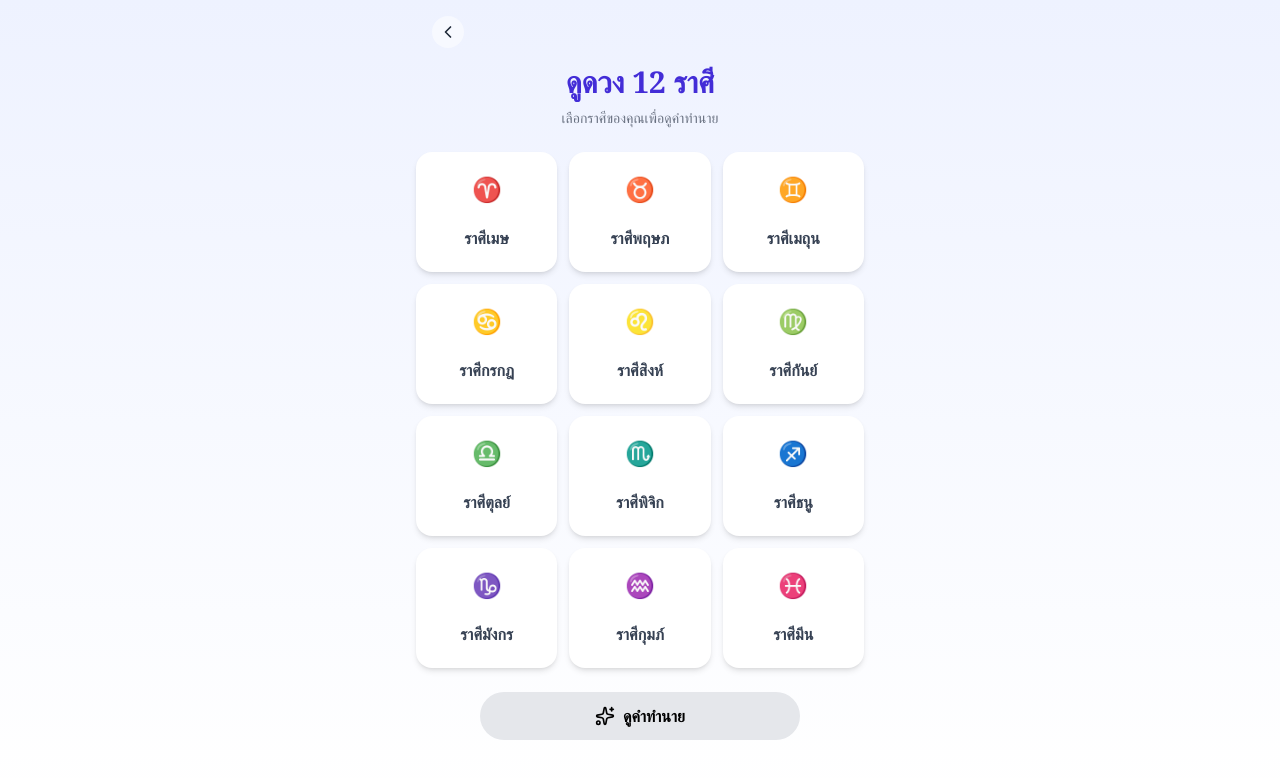
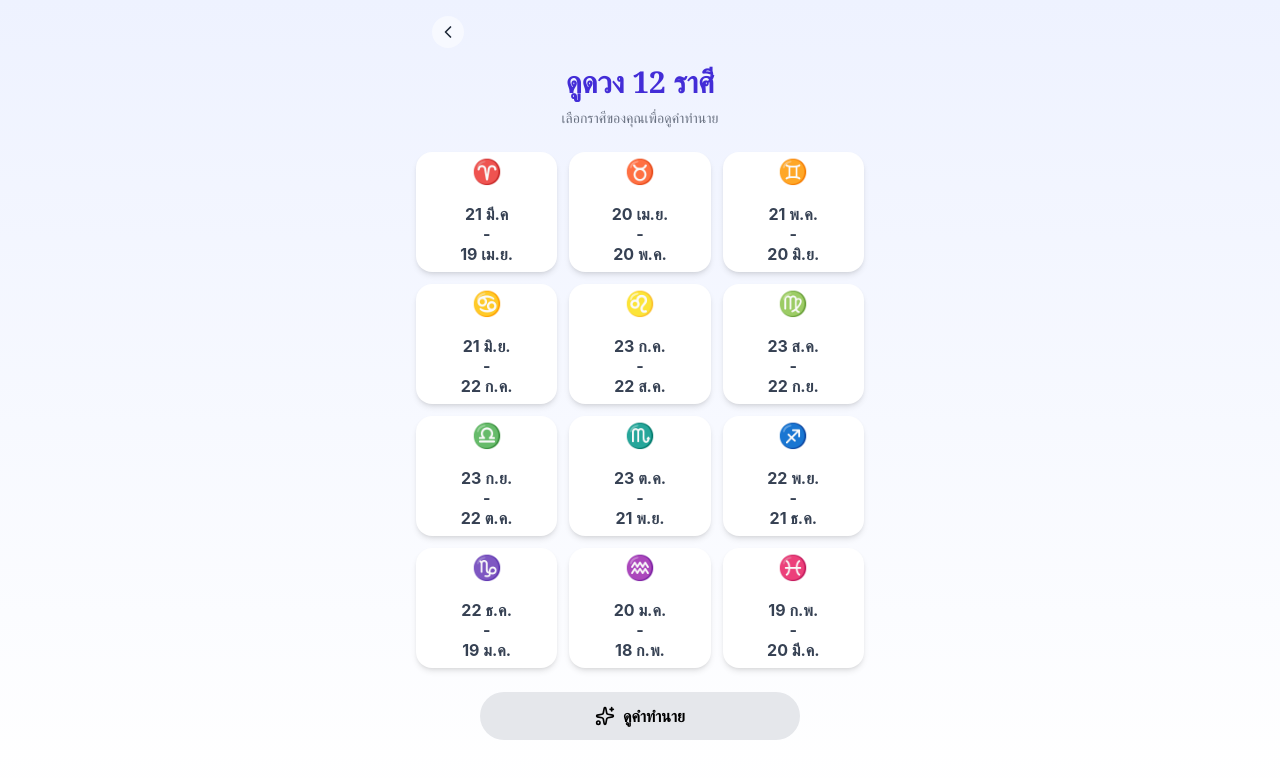
Before and after one commit to leo-nicha/horoscope-app, a React (Vite) app: page /luckywestzodiac in a window 1280 px wide. Shown: the top 778 px of the page. Built offline with nearby package versions, Linux system fonts and the light colour scheme.

Commit message:
edit text

```diff
--- a/src/components/WesternZodiac.tsx
+++ b/src/components/WesternZodiac.tsx
@@ -30,18 +30,18 @@ const WesternZodiac: React.FC = () => {
     const [error, setError] = useState<string | null>(null);
 
     const zodiacs = [
-    { key: "Aries", label: "ราศีเมษ", emoji: "♈" },
-    { key: "Taurus", label: "ราศีพฤษภ", emoji: "♉" },
-    { key: "Gemini", label: "ราศีเมถุน", emoji: "♊" },
-    { key: "Cancer", label: "ราศีกรกฎ", emoji: "♋" },
-    { key: "Leo", label: "ราศีสิงห์", emoji: "♌" },
-    { key: "Virgo", label: "ราศีกันย์", emoji: "♍" },
-    { key: "Libra", label: "ราศีตุลย์", emoji: "♎" },
-    { key: "Scorpio", label: "ราศีพิจิก", emoji: "♏" },
-    { key: "Sagittarius", label: "ราศีธนู", emoji: "♐" },
-    { key: "Capricorn", label: "ราศีมังกร", emoji: "♑" },
-    { key: "Aquarius", label: "ราศีกุมภ์", emoji: "♒" },
-    { key: "Pisces", label: "ราศีมีน", emoji: "♓" },
+        { key: "Aries", label: "21&nbsp;มี.ค - 19&nbsp;เม.ย.", emoji: "♈" },
+        { key: "Taurus", label: "20&nbsp;เม.ย. - 20&nbsp;พ.ค.", emoji: "♉" },
+        { key: "Gemini", label: "21&nbsp;พ.ค. - 20&nbsp;มิ.ย.", emoji: "♊" },
+        { key: "Cancer", label: "21&nbsp;มิ.ย. - 22&nbsp;ก.ค.", emoji: "♋" },
+        { key: "Leo", label: "23&nbsp;ก.ค. - 22&nbsp;ส.ค.", emoji: "♌" },
+        { key: "Virgo", label: "23&nbsp;ส.ค. - 22&nbsp;ก.ย.", emoji: "♍" },
+        { key: "Libra", label: "23&nbsp;ก.ย. - 22&nbsp;ต.ค.", emoji: "♎" },
+        { key: "Scorpio", label: "23&nbsp;ต.ค. - 21&nbsp;พ.ย.", emoji: "♏" },
+        { key: "Sagittarius", label: "22&nbsp;พ.ย. - 21&nbsp;ธ.ค.", emoji: "♐" },
+        { key: "Capricorn", label: "22&nbsp;ธ.ค. - 19&nbsp;ม.ค.", emoji: "♑" },
+        { key: "Aquarius", label: "20&nbsp;ม.ค. - 18&nbsp;ก.พ.", emoji: "♒" },
+        { key: "Pisces", label: "19&nbsp;ก.พ. - 20&nbsp;มี.ค.", emoji: "♓" },
     ];
 
     const handleSubmit = async () => {
@@ -99,17 +99,21 @@ const WesternZodiac: React.FC = () => {
                 {zodiacs.map((z) => (
                     <Card
                         key={z.key}
-            className={`h-30 cursor-pointer text-center py-3 rounded-2xl border-2 transition-all duration-300
-              ${
-                zodiac === z.key
+                        className={`h-30 cursor-pointer text-center py-3 rounded-2xl border-2 transition-all duration-300 flex flex-col justify-center items-center
+        ${zodiac === z.key
                                 ? "border-indigo-500 bg-indigo-50 shadow-lg scale-105"
                                 : "border-transparent hover:border-indigo-300"
                             }
       `}
                         onClick={() => setZodiac(z.key)}
                     >
-            <p className="text-2xl mb-1">{z.emoji}</p>
-            <p className="font-bold text-gray-700">{z.label}</p>
+                        <p className="text-2xl ">{z.emoji}</p>
+                        <p
+                            className="font-bold text-gray-700 whitespace-pre-line leading-tight mb-1"
+                            dangerouslySetInnerHTML={{
+                                __html: z.label.replace(/\s+/g, "<br />"), // 👈 แทนที่ช่องว่างด้วยขึ้นบรรทัดใหม่
+                            }}
+                        />
                     </Card>
                 ))}
             </div>
```
Lines whose indentation alone changed are shown as unchanged.
